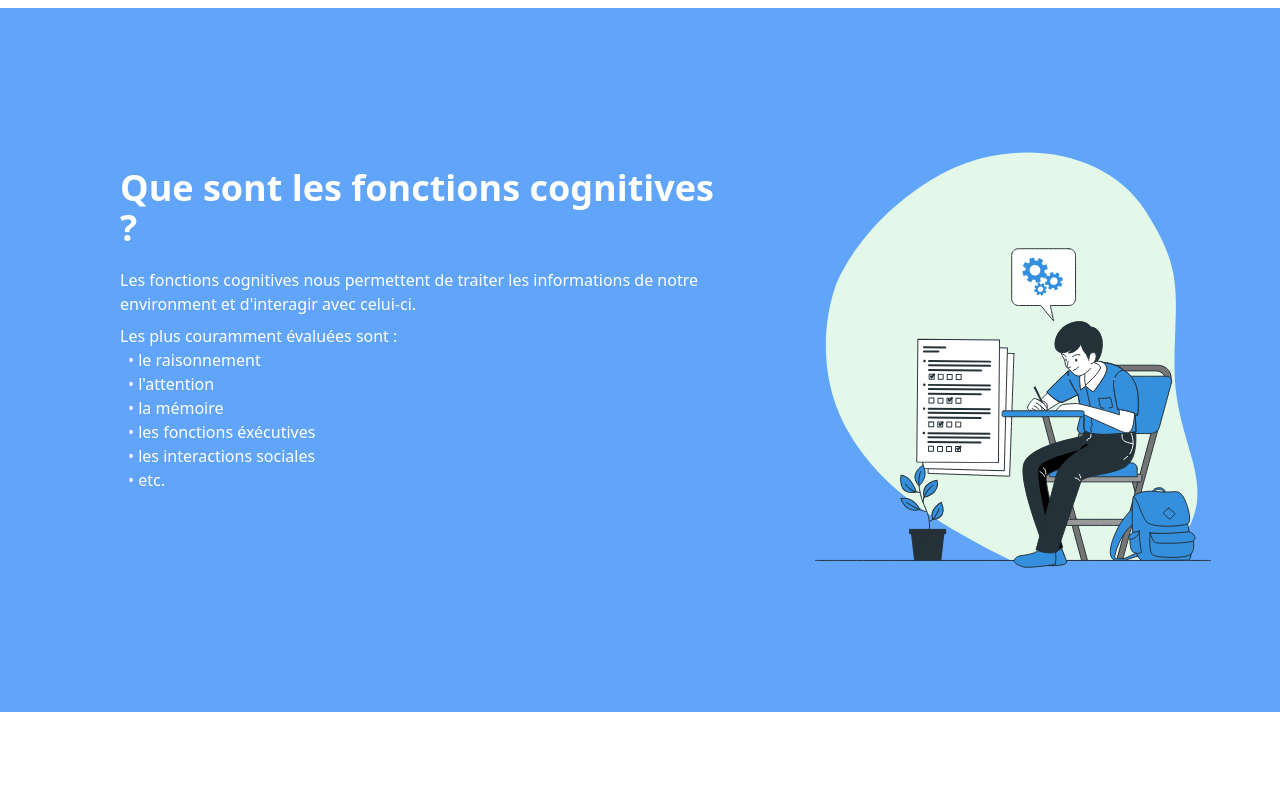
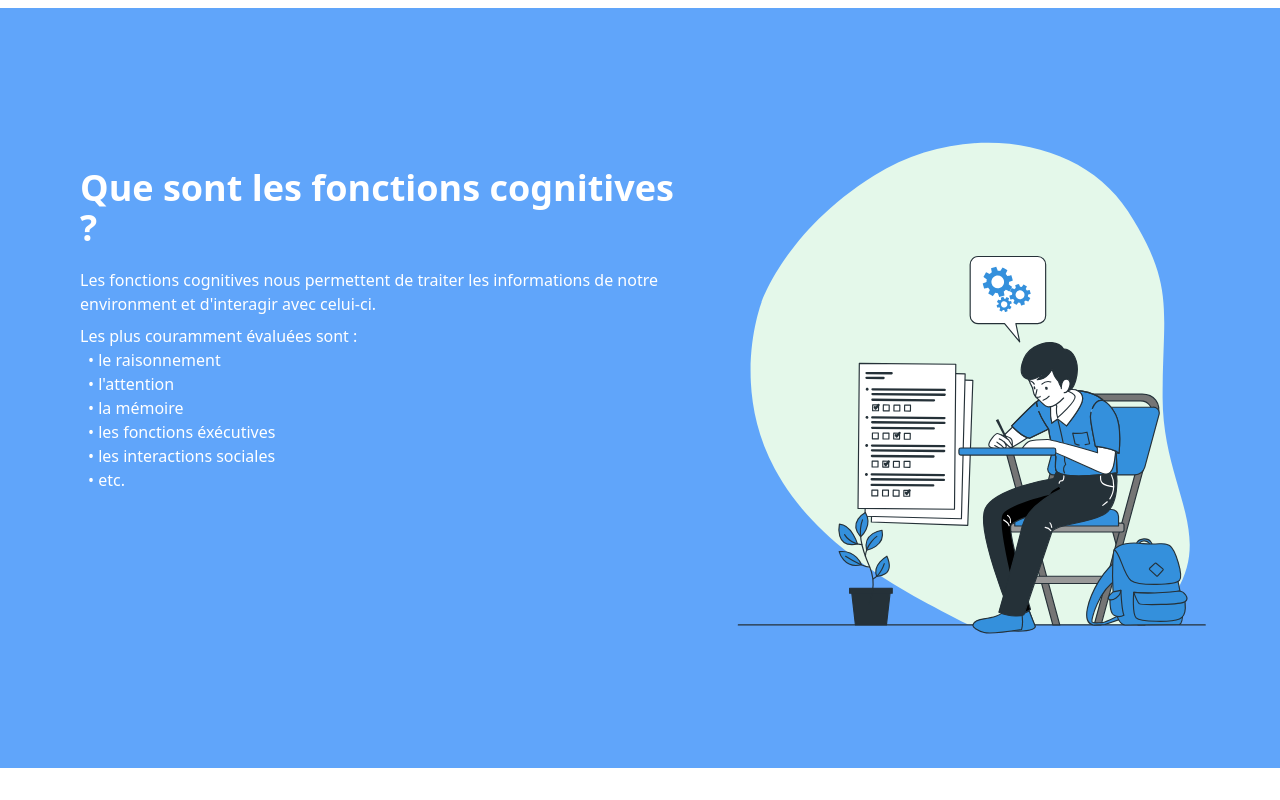
Before and after one commit to AlexandreKempf/mailysmiquel, a SvelteKit app: page / in a window 1280 px wide. Shown: the part 680-1480 px from the top of the page. Built offline with nearby package versions, Linux system fonts and the light colour scheme; a web font is replaced by a local one.

Commit message:
reduce lottie file sizes

```diff
--- a/src/routes/+page.svelte
+++ b/src/routes/+page.svelte
@@ -4,7 +4,7 @@
 
 <div class="font-sans">
 	<div class="flex flex-wrap justify-center mx-auto py-30">
-		<div class="w-130">
+		<div class="w-70% lg:w-130">
 			<lottie-player src="animation10.json" background="transparent" speed="1" loop autoplay />
 		</div>
 		<div class="w-150 m-10">
@@ -44,9 +44,8 @@
 				</div>
 			</div>
 		</div>
-		<div class="w-90 mx-10">
 		<lottie-player
-				class="w-110"
+			class="w-70% lg:w-130"
 			src="animation3.json"
 			background="transparent"
 			speed="1"
@@ -54,13 +53,12 @@
 			autoplay
 		/>
 	</div>
-	</div>
 	<div class="pt-30 mb-30">
 		<h1 class="text-4xl text-center mb-10 font-black">A quoi sert un bilan neuropsychologique ?</h1>
 		<div class="flex flex-wrap justify-center mx-auto">
 			<div class="w-130 flex flex-col items-center m-5">
 				<lottie-player
-					class="h-70 mb-5"
+					class="h-50 lg:h-70 mb-5"
 					src="animation11.json"
 					background="transparent"
 					speed="1"
@@ -79,7 +77,7 @@
 			</div>
 			<div class="w-130 flex flex-col items-center m-5">
 				<lottie-player
-					class="h-70 mb-5"
+					class="h-50 lg:h-70 mb-5"
 					src="animation12.json"
 					background="transparent"
 					speed="1"
@@ -98,7 +96,7 @@
 		</div>
 	</div>
 	<div class="flex flex-wrap justify-center mx-auto py-30 bg-blue text-white">
-		<div class="w-130">
+		<div class="w-70% md: max-w-100 lg:max-w-130">
 			<lottie-player src="animation4.json" background="transparent" speed="0.5" loop autoplay />
 		</div>
 		<div class="w-150 m-10">
```
Lines whose indentation alone changed are shown as unchanged.
